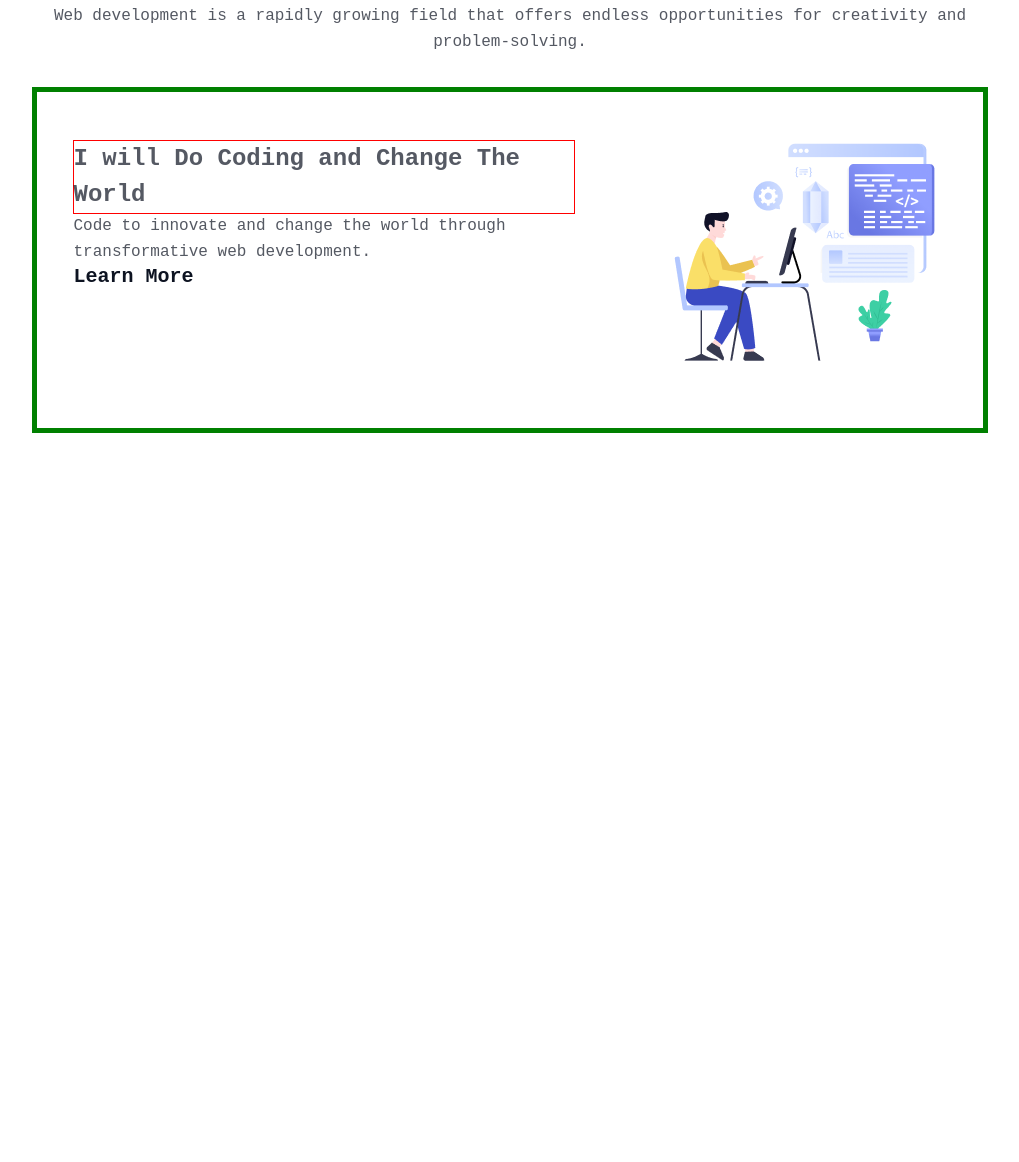
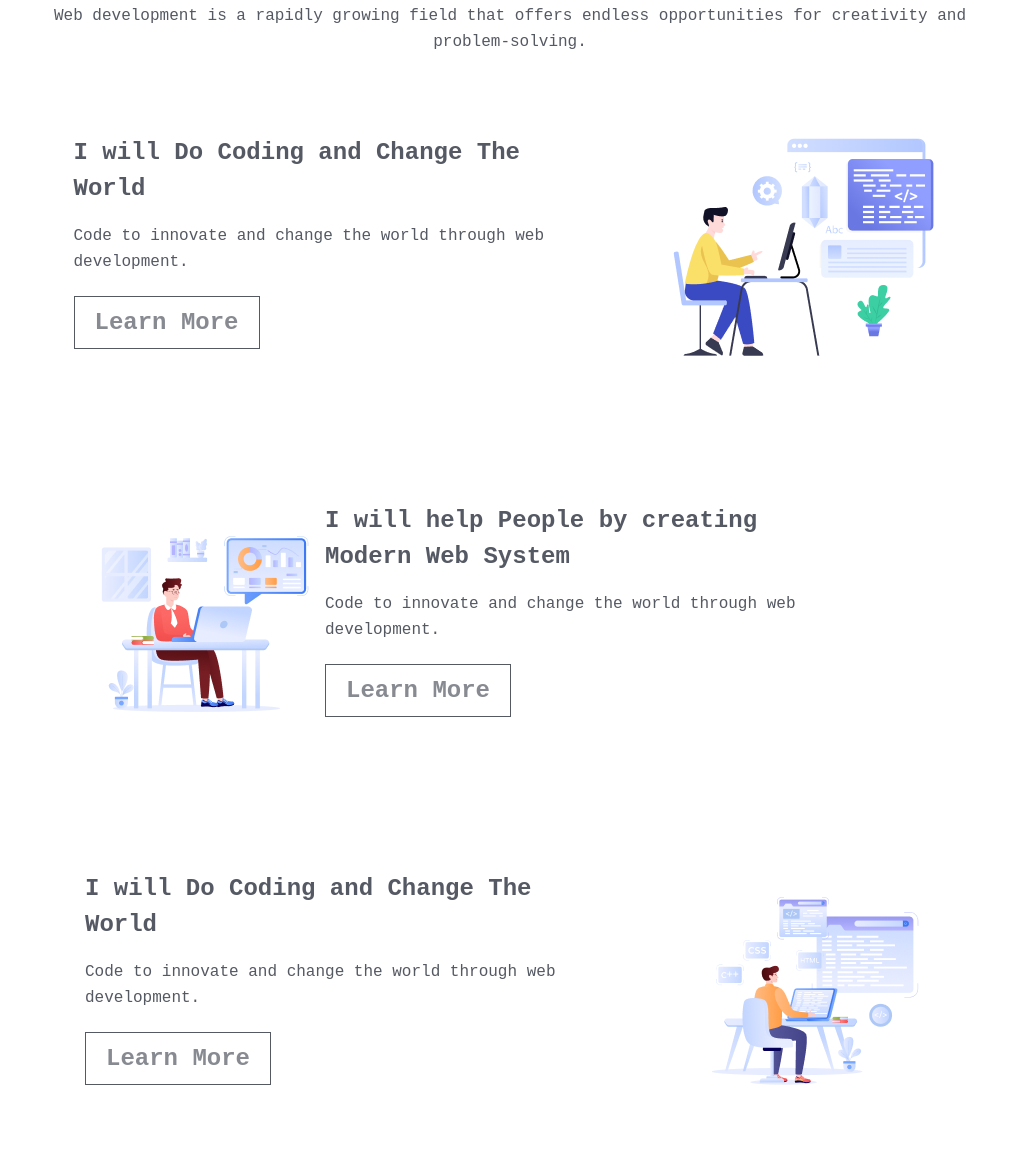
Before and after one commit to Ramkantodey/First-Assignment, a plain HTML site: page index.html in a window 1280 px wide. Shown: the part 994-2156 px from the top of the page, without its empty margins (130-1149 px from the left). Before the commit the page ends 1507 px from the top, so only its background shows below. Drawn offline with Linux system fonts and the light colour scheme; a web font is replaced by a local one.

Commit message:
new items updated

```diff
--- a/index.css
+++ b/index.css
@@ -124,14 +124,13 @@ width: 850px;
 height: 240px;
 padding: 48px;
 justify-content: center;
-border: 5px solid green;
 margin: 0 auto;
+margin-bottom: 32px;
 
 
 
 }
 .text-section{
-    border: 1px red solid;
     width: 720px;
     height: 72px;
     margin-right: 98px;
@@ -141,11 +140,15 @@ margin: 0 auto;
 }
 .main-section-learn{
     text-decoration: none;
-    color: rgb(13, 19, 33);
+        color: rgba(13, 19, 33, 0.7);
+        font-size: 24px;
+        font-weight: 700;
+        line-height: 36px;
+        text-align: left;
+        padding: 12px 20px 12px 20px;
+        border: 1px solid rgb(13, 19, 33);
+        opacity: 0.7;
 
-font-size: 20px;
-font-weight: 600;
-text-align: center;
 }
 .title-section{
     width: 500px;
@@ -162,6 +165,7 @@ font-size: 16px;
 font-weight: 400;
 line-height: 26px;
 opacity: 0.7;
-
+margin-top: 16px;
+margin-bottom: 30px;
 
 }
--- a/index.html
+++ b/index.html
@@ -46,14 +46,49 @@
             <section class="main-to-main">
                <div class="text-section">
                 <h3 class="title-section">I will Do Coding and Change The World</h3>
-                <p class="description-section">Code to innovate and change the world through transformative web development.</p>
+                <p class="description-section">Code to innovate and change the world through web development.</p>
                 <a href="" class="main-section-learn">Learn More</a>
                </div>
-               <img src="/assets/Layer_1.png" alt="" class="imge-section">
                <div>
-
+                <img src="/assets/Layer_1.png" alt="" class="imge-section">
                </div>
             </section>
+
+
+
+
+            <section class="main-to-main">
+
+                <div>
+                 <img src="/assets/Group 3.png" alt="" class="imge-section">
+                </div>
+
+                <div class="text-section">
+                    <h3 class="title-section">I will help People by creating Modern Web System</h3>
+                    <p class="description-section">Code to innovate and change the world through web development.</p>
+                    <a href="" class="main-section-learn">Learn More</a>
+                   </div>
+             </section>
+
+
+
+
+             <section class="main-to-main">
+                <div class="text-section">
+                 <h3 class="title-section">I will Do Coding and Change The World</h3>
+                 <p class="description-section">Code to innovate and change the world through web development.</p>
+                 <a href="" class="main-section-learn">Learn More</a>
+                </div>
+                <div>
+                 <img src="/assets/Group 4.png" alt="" class="imge-section">
+                </div>
+             </section>
+
+
+             <section>
+
+             </section>
+
     </main>
 
     <footer></footer>
```
